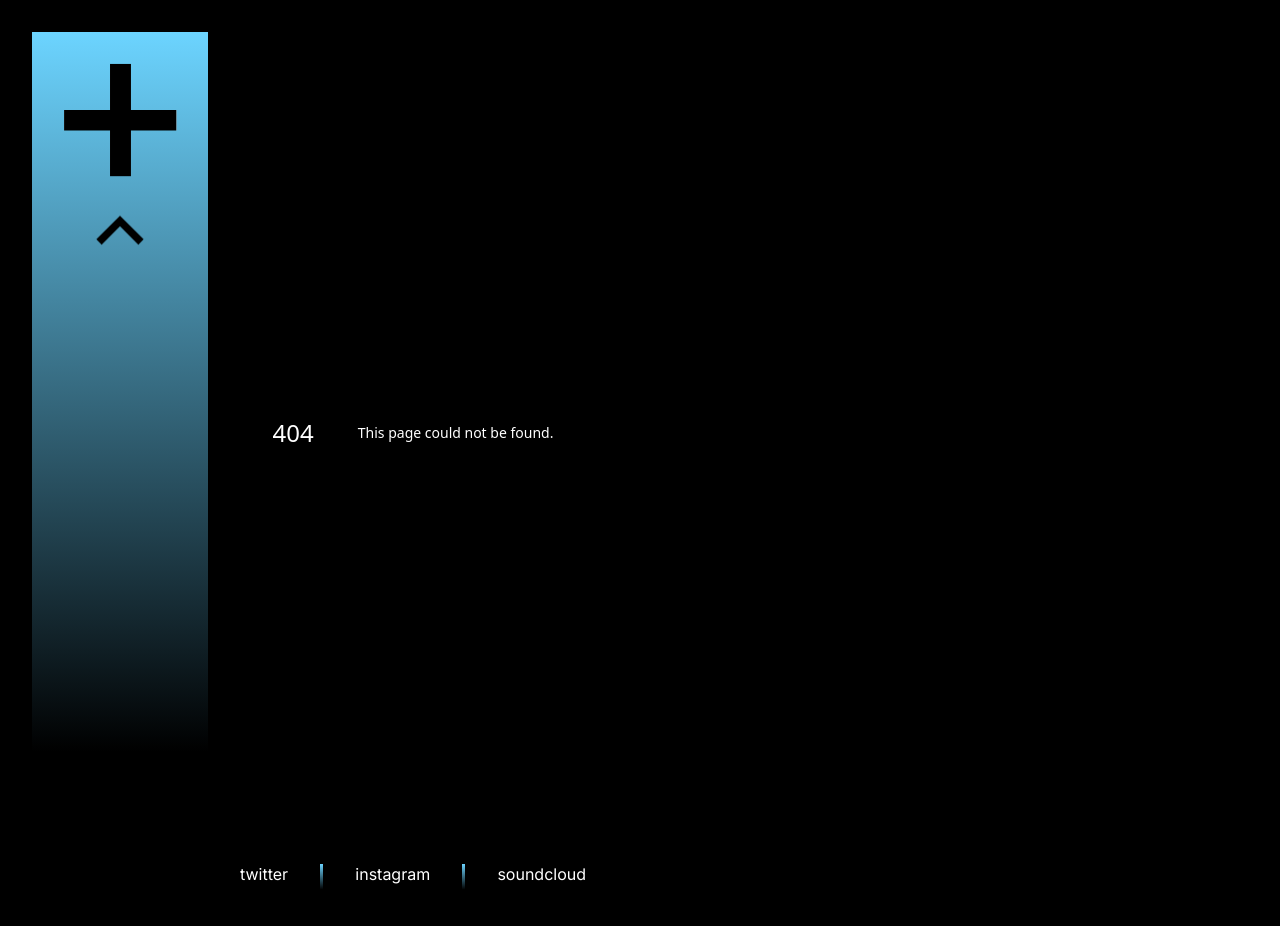
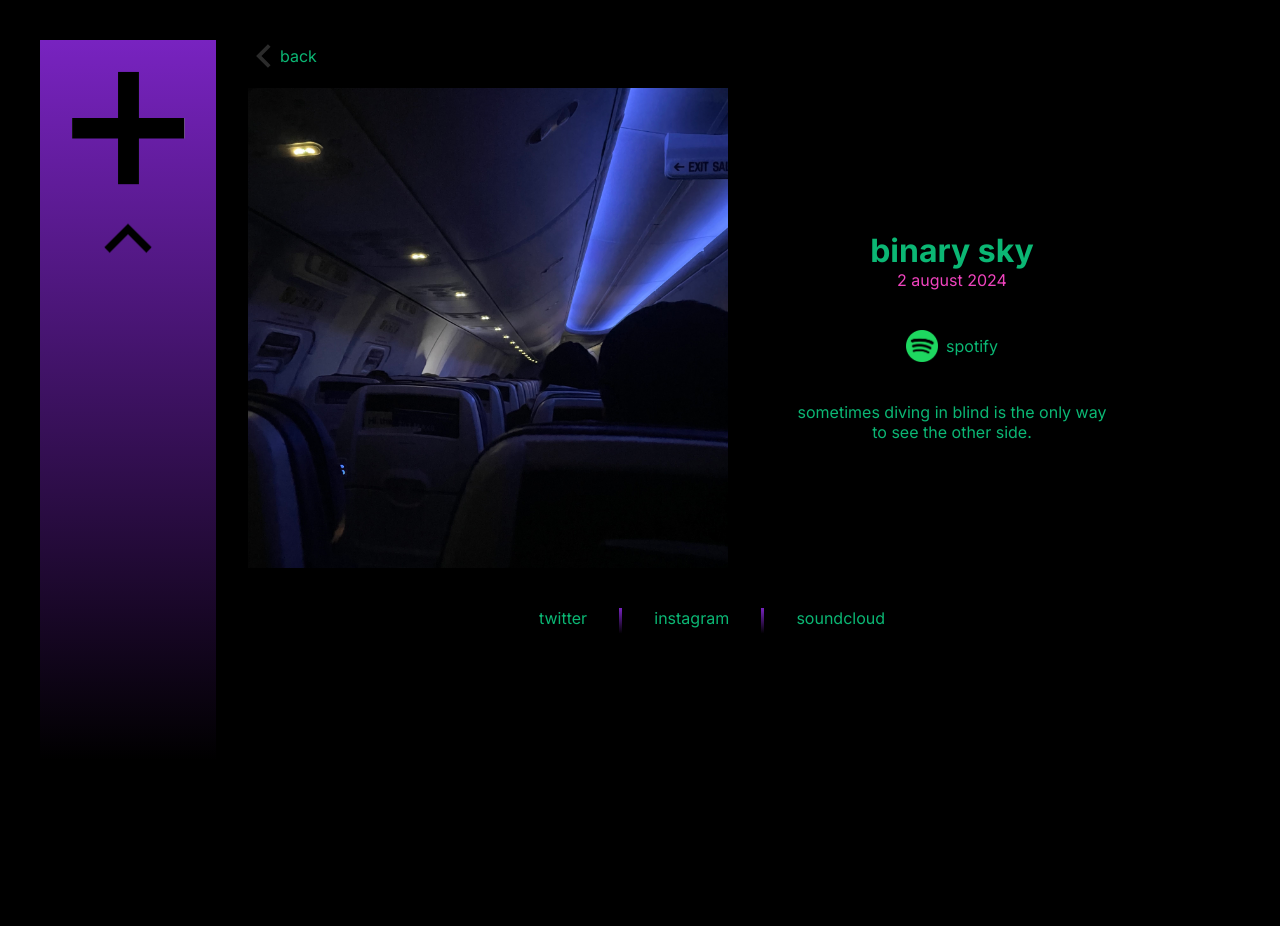
Before and after one commit to hharris56/gain.online, a Next.js app: page /audio/binarySky in a window 1280 px wide. Before the commit this address had no page. After the commit the page ends 800 px from the top, so only its background shows below. Built offline with nearby package versions, Linux system fonts and the light colour scheme.

Commit message:
add binary sky (no apple music links yet)

```diff
--- /dev/null
+++ b/src/app/audio/binarySky/page.tsx
@@ -0,0 +1,29 @@
+"use client"
+
+import "../audio.css"
+import { useIsMobile } from "../../../hooks/mobileHooks"
+import DefaultAudioPage from "../../../components/defaultAudioPage/defaultAudioPage"
+
+export default function BarsbuttelStep(){
+    const isMobile = useIsMobile()
+
+    document.documentElement.style.setProperty("--primary-color", "black");
+    document.documentElement.style.setProperty("--accent-color", "#7823c0");
+    document.documentElement.style.setProperty("--primary-text-color", "#0bb774");
+    document.documentElement.style.setProperty("--secondary-text-color", "#f043be");
+
+    return (
+        <div>
+            <DefaultAudioPage
+                title="binary sky"
+                date="2 august 2024"
+                cover="/art/albums/binary sky/binary sky cover.jpg"
+                links={{
+                    spotify: "https://open.spotify.com/album/0hvk7wFYTcV4DndMn79X24?si=xUuXK6gqTUCwWha905ja7g",
+                    apple: ""
+                }}
+                description="sometimes diving in blind is the only way to see the other side."
+            />
+        </div>
+    )
+}
```
Also changed, not shown: src/app/audio/page.tsx (+11 -0 lines), public/art/albums/binary sky/binary sky cover.jpg (added).
